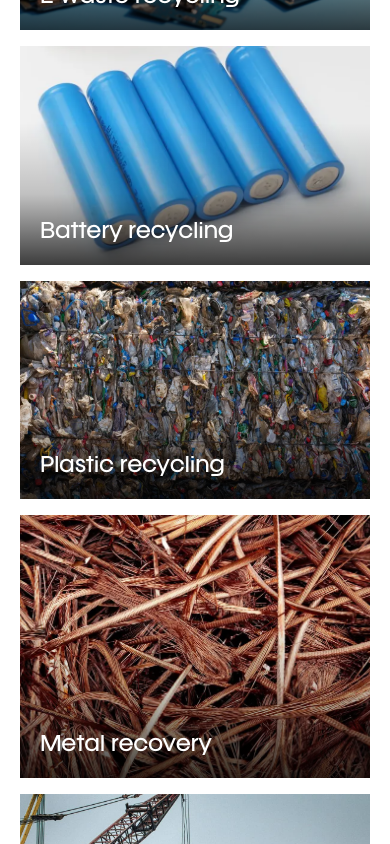
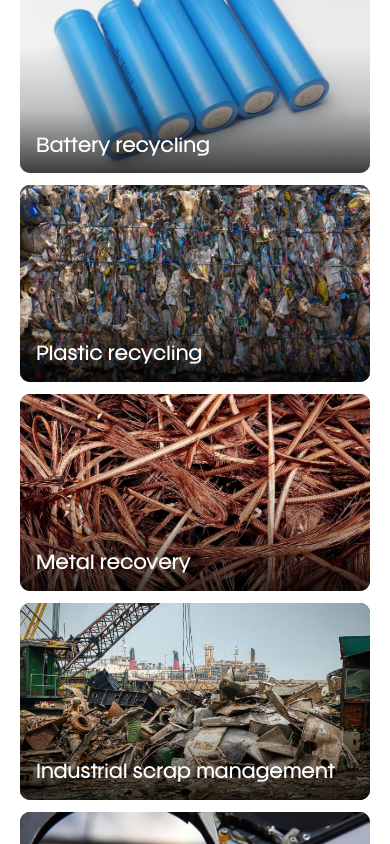
Before and after one commit to evolkun-digital-studio/Evergreen, a Next.js app: page / in a window 390 px wide. Shown: the part 2720-3564 px from the top of the page. Built offline with nearby package versions, Linux system fonts and the light colour scheme; no server answers; the database is empty.

Commit message:
ui changes in proccess

```diff
--- a/src/components/sections/PickupSteps.tsx
+++ b/src/components/sections/PickupSteps.tsx
@@ -48,8 +48,7 @@ export function PickupSteps({ steps }: { steps: { title: string; photo: Photo }[
 
   return (
     <div className="grid items-center gap-8 lg:grid-cols-12 lg:gap-14">
-      <div className="relative aspect-[4/3] overflow-hidden bg-paper-2 [clip-path:polygon(0_0,92%_0,100%_14%,100%_100%,0_100%)] lg:col-span-7">
-        {steps.map((s, i) => (
+    <div className="relative aspect-[4/3] overflow-hidden bg-paper-2 lg:col-span-7"> {steps.map((s, i) => (
           <div
             key={s.title}
             ref={(el) => { frames.current[i] = el; }}
@@ -91,7 +90,7 @@ export function PickupSteps({ steps }: { steps: { title: string; photo: Photo }[
               >
                 <span
                   className={cn(
-                    "font-display text-[1.0625rem]  leading-snug tracking-[-0.01em] transition-colors duration-300 lg:text-[1.25rem]",
+                    "font-display text-[1.0625rem]  leading-snug tracking-[-0.01em] transition-colors duration-300 lg:text-[1.05rem]",
                     on ? "text-evergreen-950" : "text-ink-muted group-hover:text-ink",
                   )}
                 >
--- a/src/components/sections/RecycleShowcase.tsx
+++ b/src/components/sections/RecycleShowcase.tsx
@@ -25,10 +25,10 @@ function ServicePanel({
 
   const aspectClass =
     variant === "featured"
-      ? "aspect-[4/3] sm:aspect-[16/10] lg:aspect-auto lg:h-full lg:min-h-[440px]"
+      ? "aspect-[16/9] sm:aspect-[2/1] lg:aspect-auto lg:h-full lg:min-h-[260px]"
       : variant === "supporting"
-        ? "aspect-[16/10]"
-        : "aspect-[4/3]";
+        ? "aspect-[16/9] lg:aspect-[21/9]"
+        : "aspect-[16/9]";
 
   const sizes =
     variant === "featured"
@@ -41,7 +41,7 @@ function ServicePanel({
     <Link
       href={`/services/${service.slug}`}
       className={cn(
-        "group relative isolate block w-full overflow-hidden",
+        "group relative isolate block w-full overflow-hidden rounded-[10px]",
         "bg-evergreen-950",
         "outline-none focus-visible:outline-2",
         "focus-visible:outline-offset-4",
@@ -95,7 +95,7 @@ function ServicePanel({
       <div
         className={cn(
           "absolute inset-x-0 bottom-0 z-10",
-          "p-5 sm:p-6",
+          "p-4 sm:p-5",
         )}
       >
         <div className="flex items-end justify-between gap-4">
@@ -103,8 +103,8 @@ function ServicePanel({
             <h3
               className={cn(
                 "font-display font-medium text-white",
-                "text-[1.25rem] sm:text-[1.35rem]",
-                "leading-[1.25] tracking-[-0.015em]",
+                "text-[1.125rem] sm:text-[1.15rem]",
+                "leading-[1.15] tracking-[-0.015em]",
               )}
             >
               {service.title}
@@ -165,7 +165,7 @@ export function RecycleShowcase({
         />
 
         {/* Asymmetric main gallery */}
-        <div className="grid gap-4 lg:grid-cols-12 lg:gap-5">
+        <div className="grid gap-3 sm:gap-4 lg:grid-cols-12 lg:gap-5">
           {featured && (
             <div className="min-w-0 lg:col-span-7">
               <ServicePanel
@@ -177,7 +177,7 @@ export function RecycleShowcase({
 
           <div
             className={cn(
-              "grid min-w-0 gap-4",
+              "grid min-w-0 gap-3 sm:gap-4",
               "sm:grid-cols-2",
               "lg:col-span-5 lg:grid-cols-1",
               "lg:grid-rows-2 lg:gap-5",
@@ -197,7 +197,7 @@ export function RecycleShowcase({
         {remaining.length > 0 && (
           <div
             className={cn(
-              "mt-4 grid gap-4",
+              "mt-3 grid gap-3 sm:mt-4 sm:gap-4",
               "sm:grid-cols-2",
               "lg:mt-5 lg:grid-cols-3 lg:gap-5",
             )}
```
